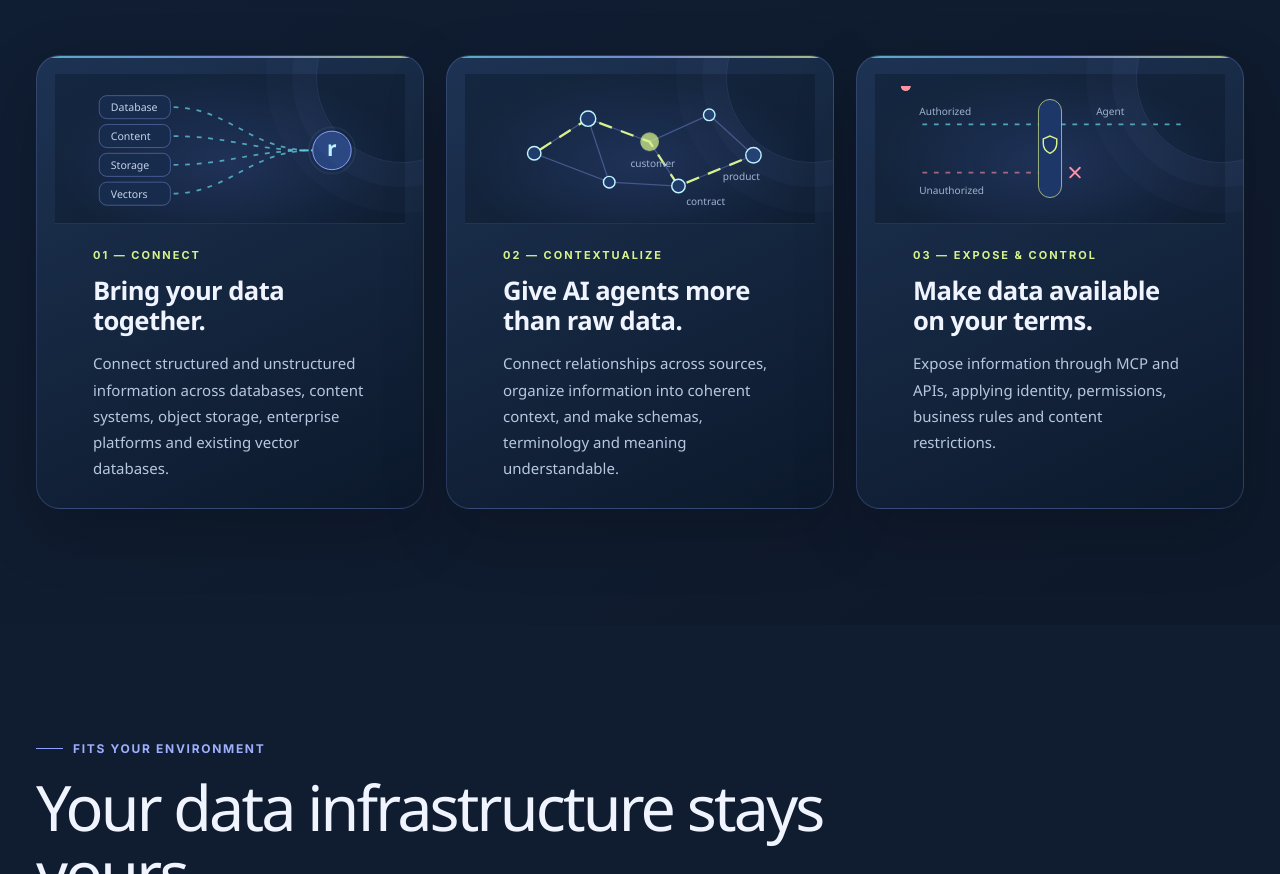
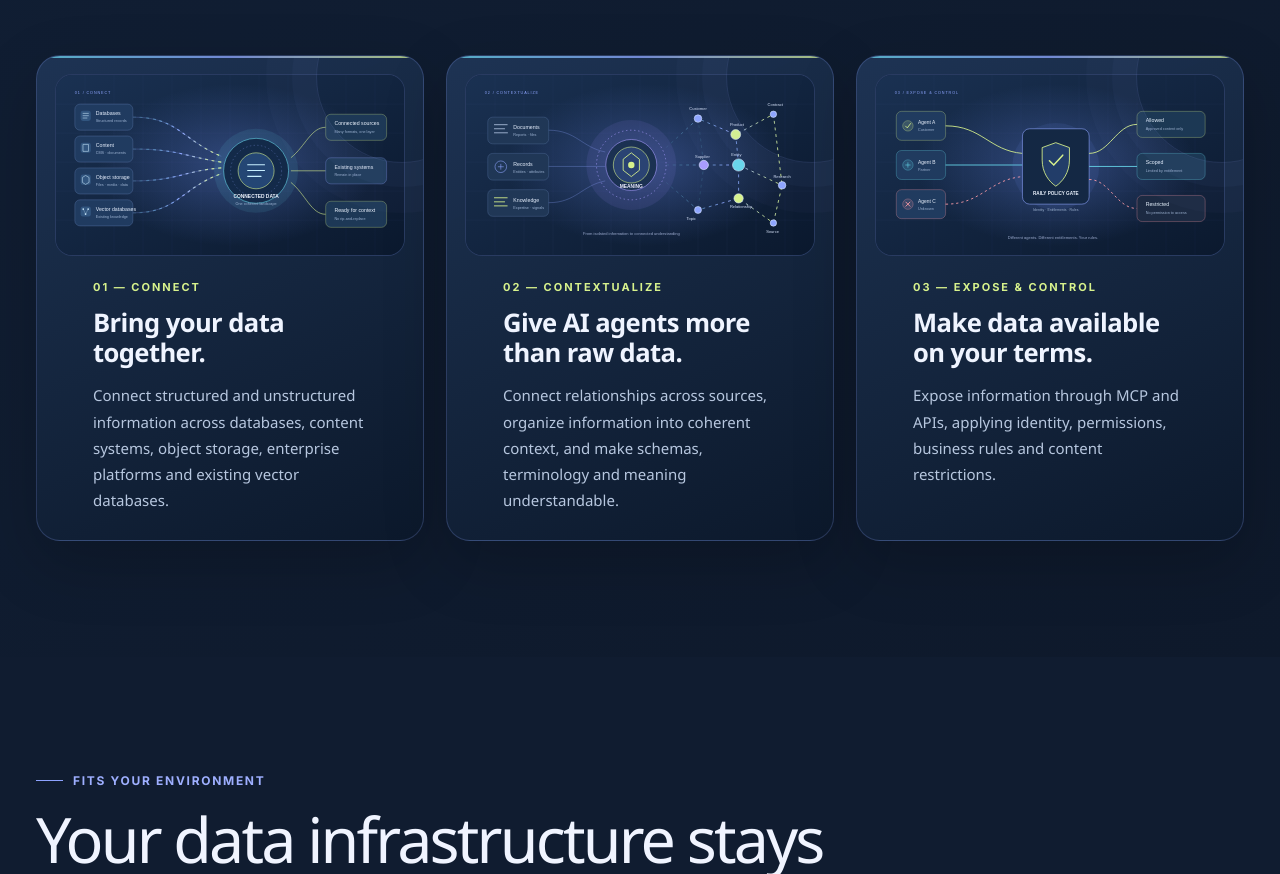
Before and after one commit to guysites/Raily.temp.site2, a plain HTML site: page platform.html in a window 1280 px wide. Shown: the part 1301-2175 px from the top of the page. Drawn offline with Linux system fonts and the light colour scheme.

Commit message:
Apply Raily v7 design refinements to platform.html

```diff
--- a/platform.html
+++ b/platform.html
@@ -81,40 +81,19 @@
 </div>
 <div class="v6-cards">
 <article class="ice-card v6-card">
-<div class="mv" aria-hidden="true"><svg viewBox="0 0 300 130">
-<g class="mv-src"><rect x="14" y="10" width="74" height="24" rx="8"/><rect x="14" y="40" width="74" height="24" rx="8"/><rect x="14" y="70" width="74" height="24" rx="8"/><rect x="14" y="100" width="74" height="24" rx="8"/></g>
-<g class="mv-txt"><text x="26" y="26">Database</text><text x="26" y="56">Content</text><text x="26" y="86">Storage</text><text x="26" y="116">Vectors</text></g>
-<g class="mv-flow cyan"><path d="M88 22C150 22 170 67 236 67"/><path d="M88 52C150 52 170 67 236 67"/><path d="M88 82C150 82 170 67 236 67"/><path d="M88 112C150 112 170 67 236 67"/></g>
-<circle class="mv-pulse" cx="256" cy="67" r="26" fill="none" stroke="#67d7eb"/>
-<circle cx="256" cy="67" r="20" fill="#24427a" stroke="#8ea5ff"/><text x="256" y="73" text-anchor="middle" class="mv-hub">r</text>
-</svg></div>
+<div class="mv visual-art"><img src="assets/visual-connect.svg" alt="Organizational databases, content systems, object storage and existing vector databases converge into one connected information landscape." loading="lazy"></div>
 <div class="num">01 — CONNECT</div>
 <h3>Bring your data together.</h3>
 <p>Connect structured and unstructured information across databases, content systems, object storage, enterprise platforms and existing vector databases.</p>
 </article>
 <article class="ice-card v6-card">
-<div class="mv" aria-hidden="true"><svg viewBox="0 0 300 130">
-<g class="mv-edges"><path d="M40 70L96 34L160 58L222 30L268 72M96 34L118 100L190 104L160 58M40 70L118 100M190 104L268 72"/></g>
-<g class="mv-flow lime trace"><path d="M40 70L96 34L160 58L190 104L268 72"/></g>
-<g class="mv-nodes"><circle cx="40" cy="70" r="7"/><circle cx="96" cy="34" r="8"/><circle cx="160" cy="58" r="9" class="hot"/><circle cx="222" cy="30" r="6"/><circle cx="268" cy="72" r="8"/><circle cx="118" cy="100" r="6"/><circle cx="190" cy="104" r="7"/></g>
-<g class="mv-txt small"><text x="140" y="84">customer</text><text x="198" y="124">contract</text><text x="236" y="98">product</text></g>
-</svg></div>
+<div class="mv visual-art"><img src="assets/visual-contextualize.svg" alt="Raw documents, records and expertise become a semantic network of entities, relationships and meaning." loading="lazy"></div>
 <div class="num">02 — CONTEXTUALIZE</div>
 <h3>Give AI agents more than raw data.</h3>
 <p>Connect relationships across sources, organize information into coherent context, and make schemas, terminology and meaning understandable.</p>
 </article>
 <article class="ice-card v6-card">
-<div class="mv" aria-hidden="true"><svg viewBox="0 0 300 130">
-<path id="gp1" d="M14 40H286"/><path id="gp2" d="M14 90H150"/>
-<g class="mv-flow cyan"><path d="M14 40H286"/></g>
-<g class="mv-flow rose"><path d="M14 90H138"/></g>
-<rect x="138" y="14" width="24" height="102" rx="12" fill="#1d3768" stroke="#d7f28c" stroke-opacity=".7"/>
-<path d="M150 52l-7 3v5c0 5 3 8 7 10 4-2 7-5 7-10v-5Z" fill="none" stroke="#d7f28c" stroke-width="1.5"/>
-<circle r="5" fill="#d7f28c"><animateMotion dur="2.6s" repeatCount="indefinite"><mpath href="#gp1"/></animateMotion></circle>
-<circle r="5" fill="#ff8fa3"><animateMotion dur="2.6s" begin="-1.3s" repeatCount="indefinite" keyPoints="0;1;1" keyTimes="0;.85;1" calcMode="linear"><mpath href="#gp2"/></animateMotion></circle>
-<g class="mv-txt small"><text x="14" y="30">Authorized</text><text x="14" y="112">Unauthorized</text><text x="198" y="30">Agent</text></g>
-<g transform="translate(176 90)" stroke="#ff8fa3" stroke-width="2" stroke-linecap="round"><path d="M-5-5l10 10M5-5l-10 10"/></g>
-</svg></div>
+<div class="mv visual-art"><img src="assets/visual-expose-control.svg" alt="Different AI agents pass through Raily's identity and policy layer and receive only the information their permissions allow." loading="lazy"></div>
 <div class="num">03 — EXPOSE &amp; CONTROL</div>
 <h3>Make data available on your terms.</h3>
 <p>Expose information through MCP and APIs, applying identity, permissions, business rules and content restrictions.</p>
```
